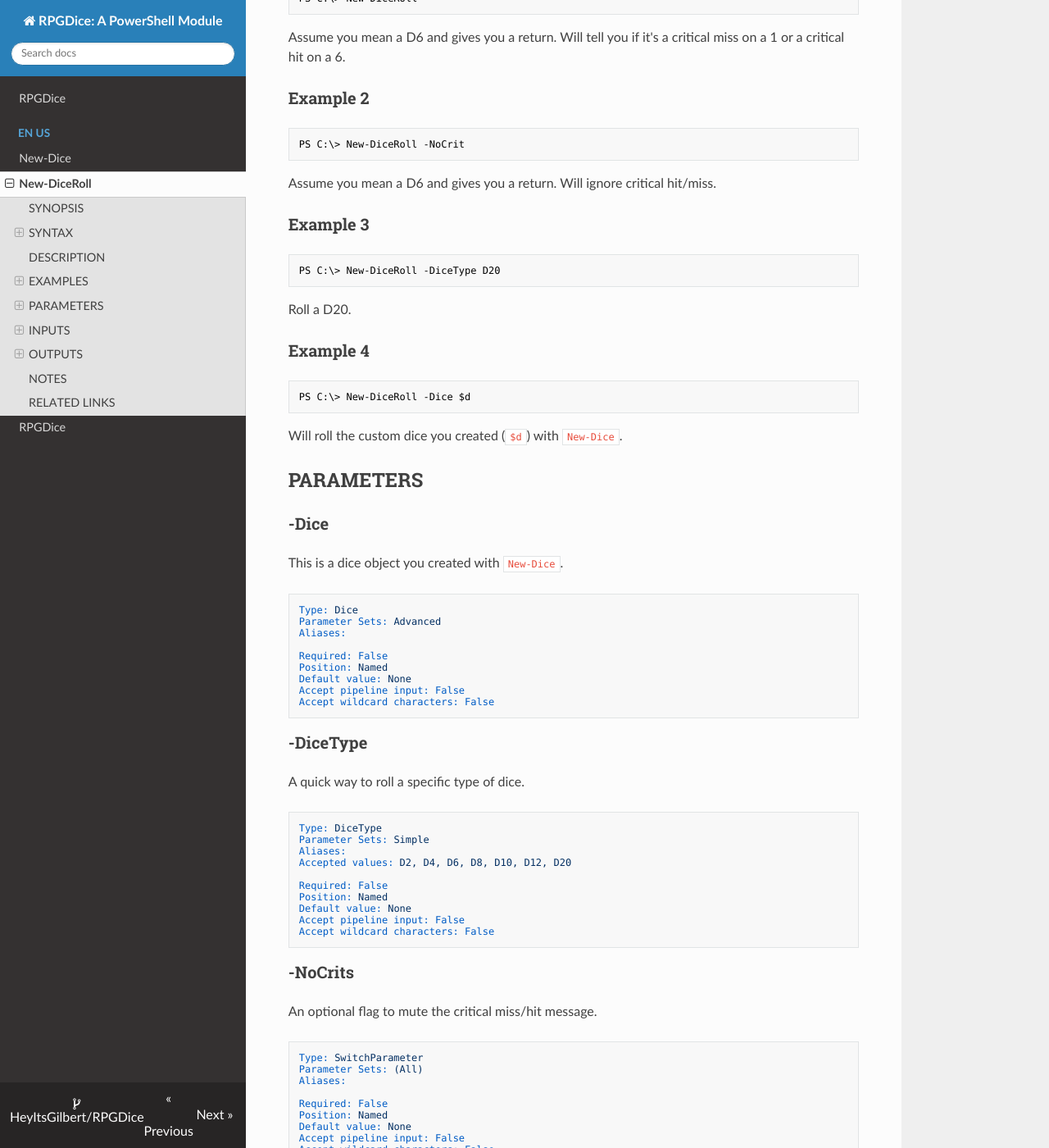
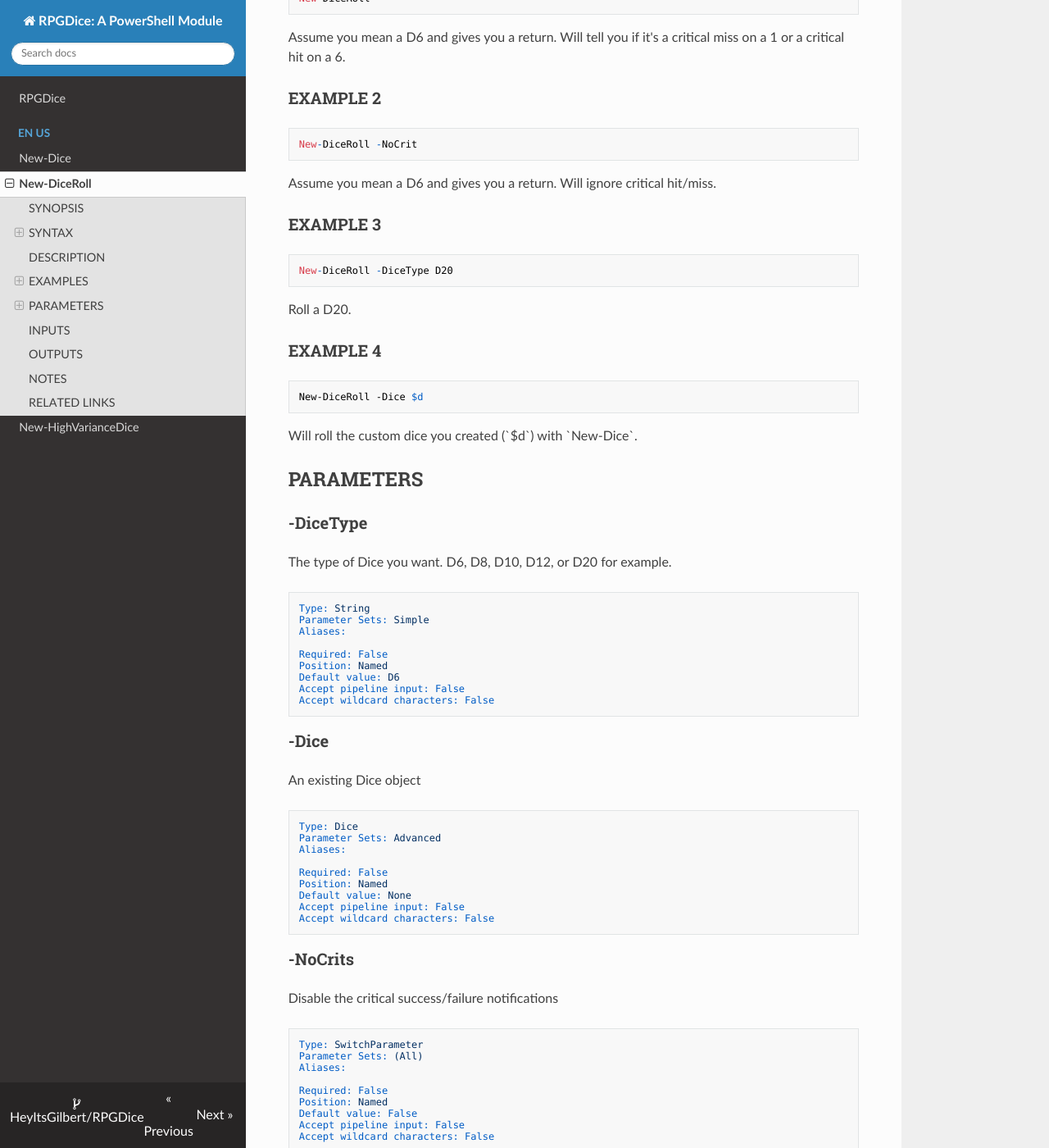
Before and after one commit to HeyItsGilbert/RPGDice, an MkDocs documentation site: the page built from docs/en-US/New-DiceRoll.md, in a window 1280 px wide and 1400 px high, scrolled down 764 px. Shown: the whole window at 82% size. Built offline with MkDocs 1.6.1, drawn with Linux system fonts in a browser that asks for light colours; nearby versions of some CDN libraries; some of the changed text lies outside the part shown.

Commit message:
[0.1.5] High Variance + Help Changes + Tags
- Add new High Variance cmdlet. I was going to try to be smart and figure out an
  equation to dynamically generate it, but I'm not that smart.
- All help is coming from comment help vs from markdown files
- Updated the tags to include platform.
- Change DiceType on New-DiceRoll to be string to allow better Get-Help output
- Add launch.json to help debug module
- Moved classes to singular class file to avoid TypeNotFound error
- Update Module manifest to empty *ToExport since the build process updates the
  functions list anyways.

````diff
--- a/docs/en-US/New-DiceRoll.md
+++ b/docs/en-US/New-DiceRoll.md
@@ -1,7 +1,7 @@
 ---
 external help file: RPGDice-help.xml
 Module Name: RPGDice
-online version:
+online version: https://heyitsgilbert.github.io/RPGDice/en-US/New-DiceRoll/
 schema: 2.0.0
 ---
 
@@ -14,7 +14,7 @@
 
 ### Simple (Default)
 ```
-New-DiceRoll [-DiceType <DiceType>] [-NoCrits] [<CommonParameters>]
+New-DiceRoll [-DiceType <String>] [-NoCrits] [<CommonParameters>]
 ```
 
 ### Advanced
@@ -23,44 +23,63 @@
 ```
 
 ## DESCRIPTION
-Get the outcome of a dice roll. You can use a predifined dice or just tell it
+Get the outcome of a dice roll.
+You can use a predifined dice or just tell it
 the dice type.
 
 ## EXAMPLES
 
-### Example 1
-```powershell
-PS C:\> New-DiceRoll
+### EXAMPLE 1
+```
+New-DiceRoll
 ```
 
-Assume you mean a D6 and gives you a return. Will tell you if it's a critical
+Assume you mean a D6 and gives you a return.
+Will tell you if it's a critical
 miss on a 1 or a critical hit on a 6.
 
-### Example 2
-```powershell
-PS C:\> New-DiceRoll -NoCrit
+### EXAMPLE 2
+```
+New-DiceRoll -NoCrit
 ```
 
-Assume you mean a D6 and gives you a return. Will ignore critical hit/miss.
+Assume you mean a D6 and gives you a return.
+Will ignore critical hit/miss.
 
-### Example 3
-```powershell
-PS C:\> New-DiceRoll -DiceType D20
+### EXAMPLE 3
+```
+New-DiceRoll -DiceType D20
 ```
 
 Roll a D20.
 
-### Example 4
-```powershell
-PS C:\> New-DiceRoll -Dice $d
+### EXAMPLE 4
+```
+New-DiceRoll -Dice $d
 ```
 
-Will roll the custom dice you created (`$d`) with `New-Dice`.
+Will roll the custom dice you created (\`$d\`) with \`New-Dice\`.
 
 ## PARAMETERS
 
+### -DiceType
+The type of Dice you want.
+D6, D8, D10, D12, or D20 for example.
+
+```yaml
+Type: String
+Parameter Sets: Simple
+Aliases:
+
+Required: False
+Position: Named
+Default value: D6
+Accept pipeline input: False
+Accept wildcard characters: False
+```
+
 ### -Dice
-This is a dice object you created with `New-Dice`.
+An existing Dice object
 
 ```yaml
 Type: Dice
@@ -74,24 +93,8 @@
 Accept wildcard characters: False
 ```
 
-### -DiceType
-A quick way to roll a specific type of dice.
-
-```yaml
-Type: DiceType
-Parameter Sets: Simple
-Aliases:
-Accepted values: D2, D4, D6, D8, D10, D12, D20
-
-Required: False
-Position: Named
-Default value: None
-Accept pipeline input: False
-Accept wildcard characters: False
-```
-
 ### -NoCrits
-An optional flag to mute the critical miss/hit message.
+Disable the critical success/failure notifications
 
 ```yaml
 Type: SwitchParameter
@@ -100,7 +103,7 @@
 
 Required: False
 Position: Named
-Default value: None
+Default value: False
 Accept pipeline input: False
 Accept wildcard characters: False
 ```
@@ -110,11 +113,10 @@
 
 ## INPUTS
 
-### None
-
 ## OUTPUTS
 
-### System.Object
 ## NOTES
 
 ## RELATED LINKS
+
+[https://heyitsgilbert.github.io/RPGDice/en-US/New-DiceRoll/](https://heyitsgilbert.github.io/RPGDice/en-US/New-DiceRoll/)
````
Also changed, not shown: CHANGELOG.md (+12 -0 lines), docs/en-US/New-Dice.md (+33 -30 lines), docs/en-US/New-HighVarianceDice.md (added, +69 -0 lines), docs/en-US/about_RPGDice.help.md (deleted, +0 -36 lines), 9 other files.
